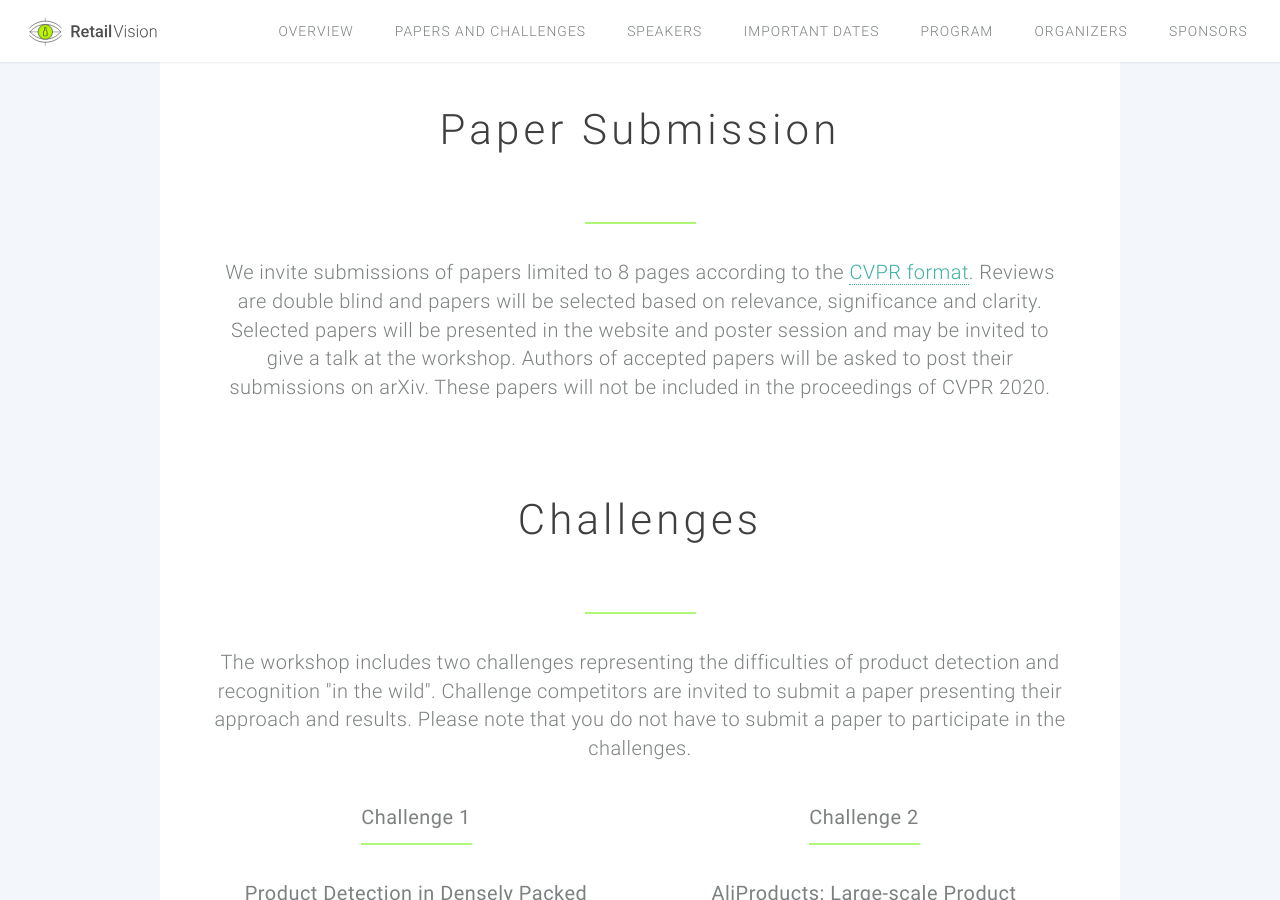
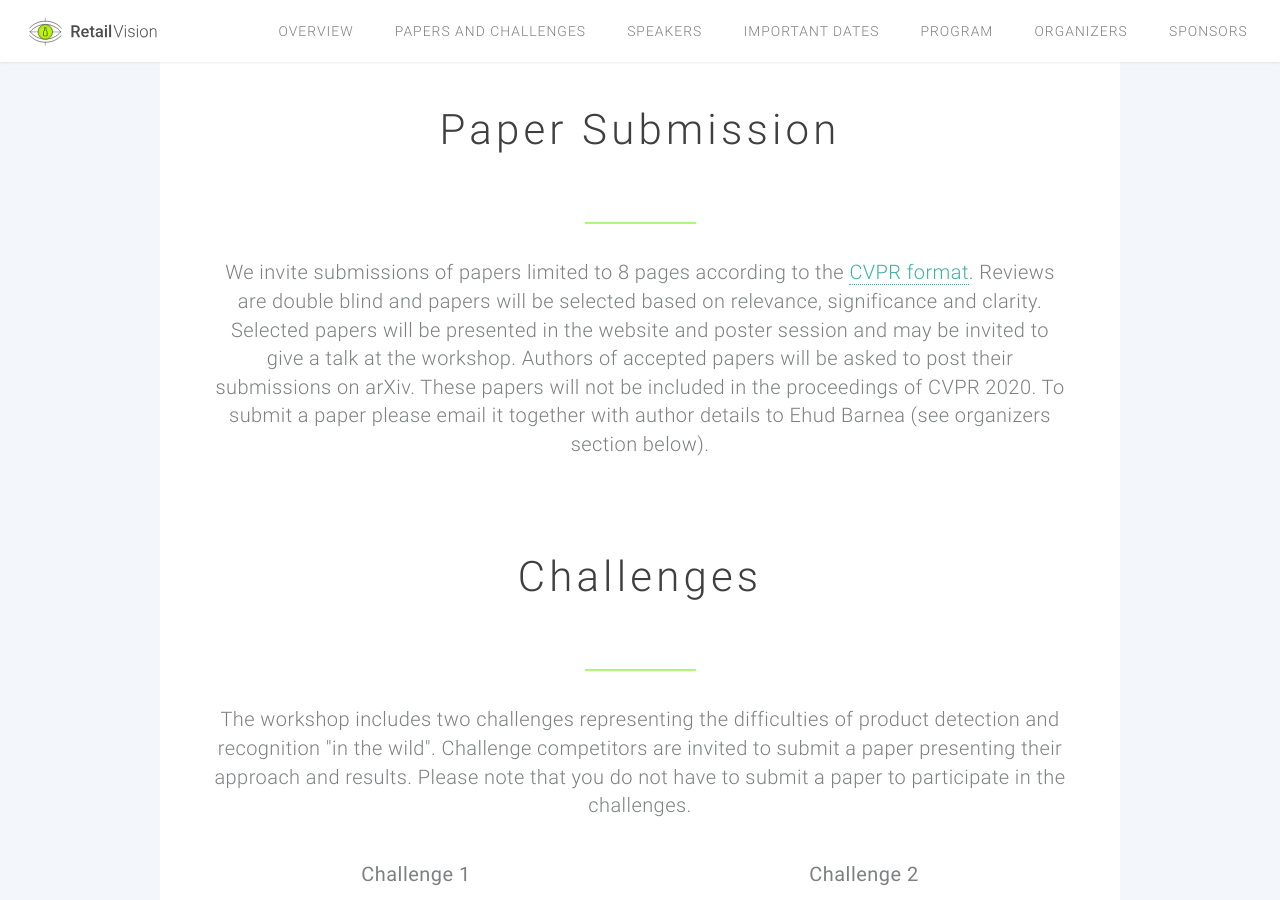
Before and after one commit to retailvisionworkshop/retailvisionworkshop.github.io, a Jekyll site: the page built from index.html, in a window 1280 px wide and 900 px high, scrolled down 1742 px. Built offline with Jekyll 4.4.1, drawn with Linux system fonts in a browser that asks for light colours.

Commit message:
minor update

```diff
--- a/index.html
+++ b/index.html
@@ -46,7 +46,7 @@ redirect_from: "/"
         <div id="line_wrapper"><div id="major_line"></div></div>
 
         <p>
-        We invite submissions of papers limited to 8 pages according to the <a href="http://cvpr2020.thecvf.com/submission/main-conference/author-guidelines" target="_blank">CVPR format</a>. Reviews are double blind and papers will be selected based on relevance, significance and clarity. Selected papers will be presented in the website and poster session and may be invited to give a talk at the workshop. Authors of accepted papers will be asked to post their submissions on arXiv. These papers will not be included in the proceedings of CVPR 2020.
+        We invite submissions of papers limited to 8 pages according to the <a href="http://cvpr2020.thecvf.com/submission/main-conference/author-guidelines" target="_blank">CVPR format</a>. Reviews are double blind and papers will be selected based on relevance, significance and clarity. Selected papers will be presented in the website and poster session and may be invited to give a talk at the workshop. Authors of accepted papers will be asked to post their submissions on arXiv. These papers will not be included in the proceedings of CVPR 2020. To submit a paper please email it together with author details to Ehud Barnea (see organizers section below).
         </p>
 
 
```
